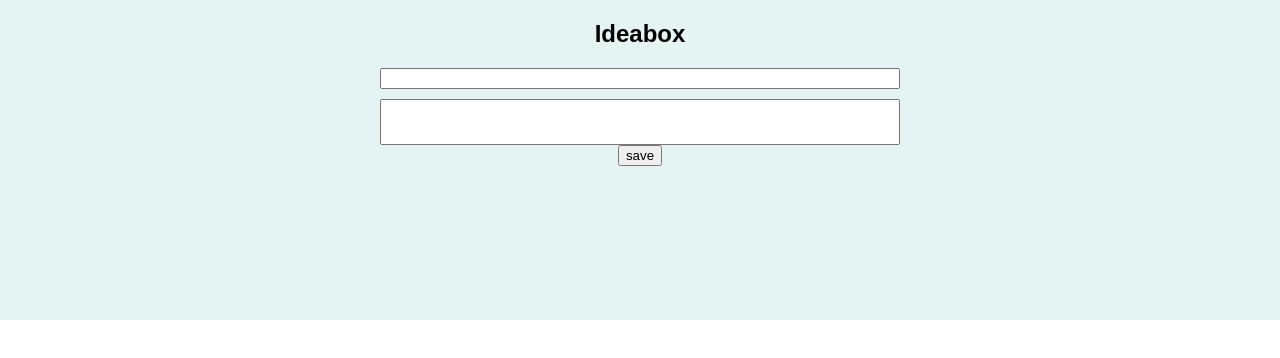
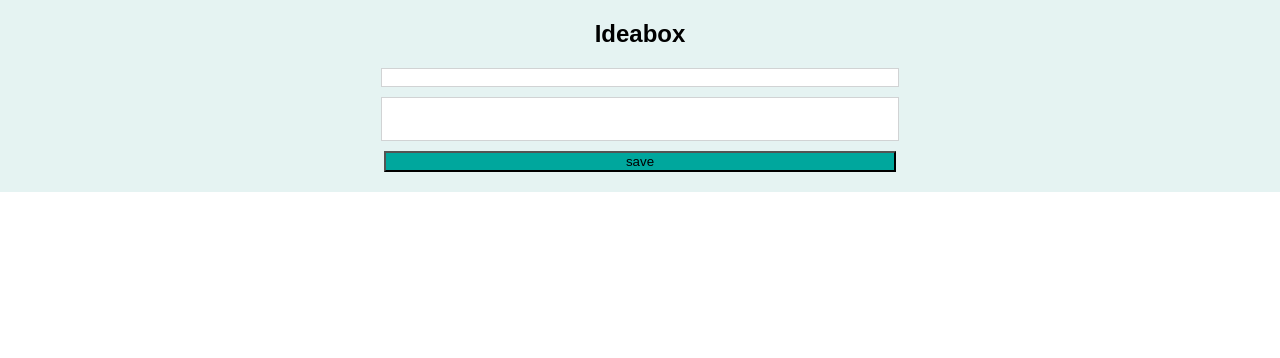
Before and after one commit to TFisch/ideaBoxReact, a React (Create React App) app: page / in a window 1280 px wide. Shown: the top 358 px of the page. Built offline with nearby package versions, Linux system fonts and the light colour scheme.

Commit message:
Style save button

```diff
--- a/src/components/Input.js
+++ b/src/components/Input.js
@@ -14,9 +14,9 @@ export default class Input extends Component {
     return (
       <div className="user-input-wrap">
         <h2>Ideabox</h2>
-        <input className="idea-title entry" type="text" />
-        <input className="idea-body entry" type="text" />
-        <button>save</button>
+        <input className="idea-title entry input-box" type="text" />
+        <input className="idea-body entry input-box" type="text" />
+        <button className="save-button entry">save</button>
       </div>
     );
   }
--- a/src/components/compontent-css/Input.css
+++ b/src/components/compontent-css/Input.css
@@ -3,14 +3,22 @@
   background-color: #e5f3f2;
   display: flex;
   flex-direction: column;
-  height: 20em;
+  height: 12em;
 }
 
 .entry {
   width: 40%;
 }
 
+.input-box {
+  border: 0.5px solid #d1d3d4;
+}
+
 .idea-body {
   height: 3em;
-  margin-top: 0.75em;
+  margin: 0.75em 0;
 }
+
+.save-button {
+  background-color: #00a79d;
+}
```
